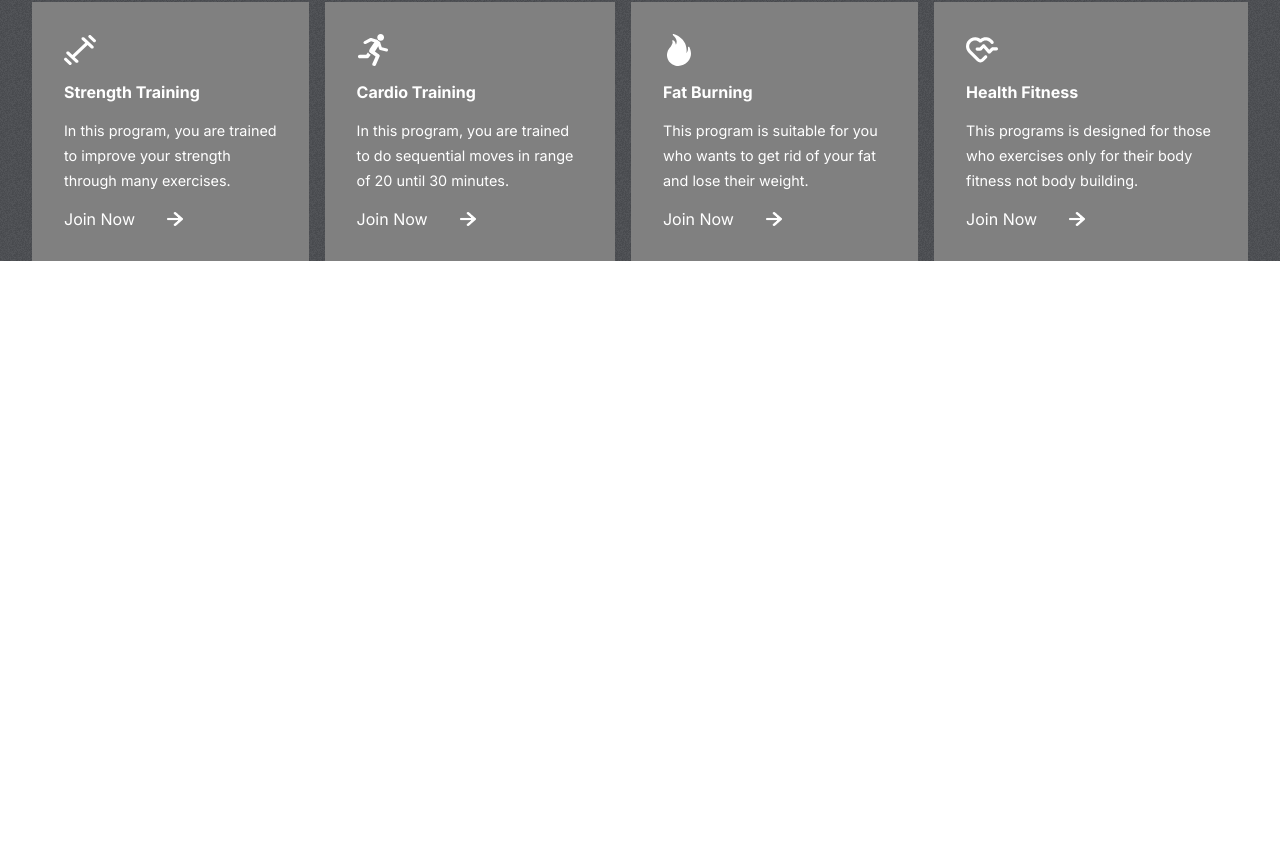
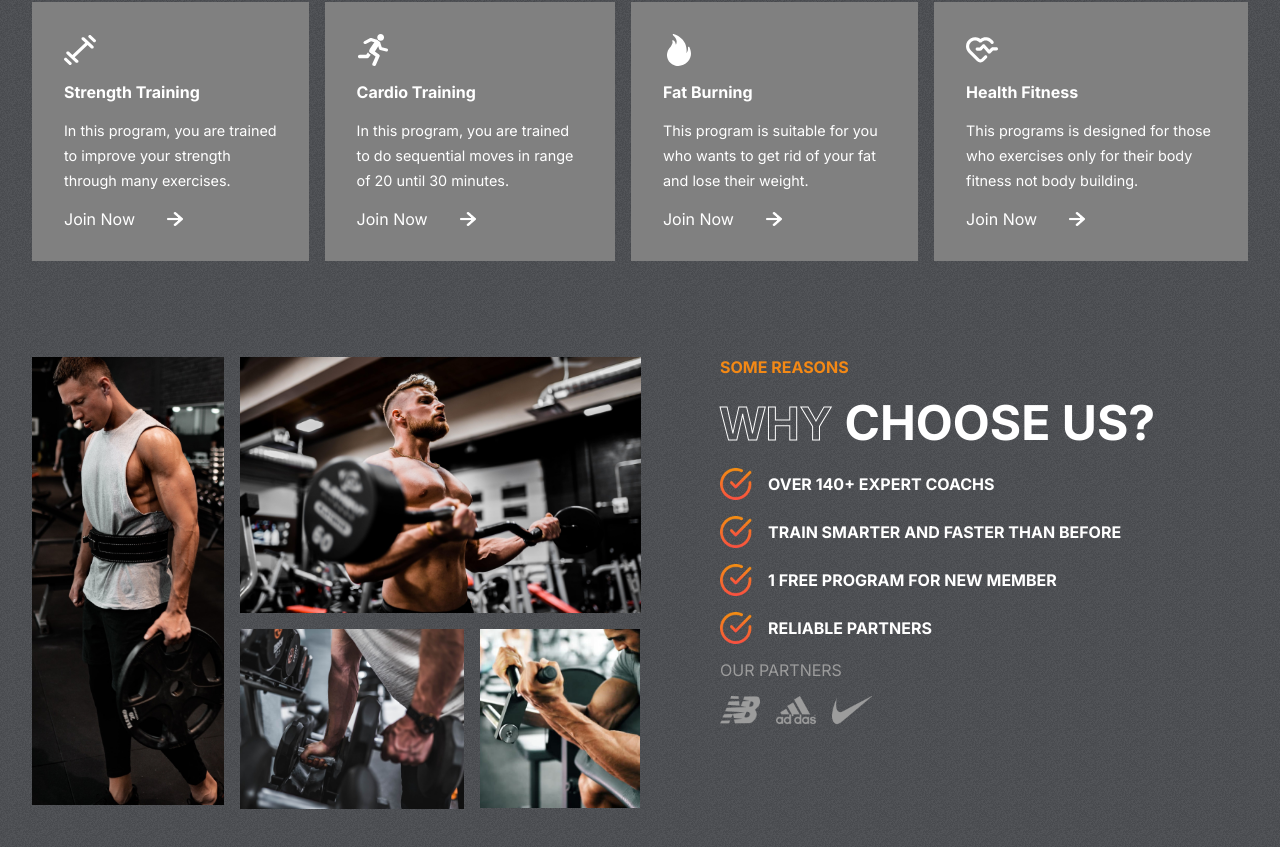
Before and after one commit to karantinz/FitClub, a React (Create React App) app: page / in a window 1280 px wide. Shown: the part 906-1753 px from the top of the page. Before the commit the page ends 1167 px from the top, so only its background shows below. Built offline with nearby package versions, Linux system fonts and the light colour scheme.

Commit message:
reasons component

```diff
--- a/src/App.js
+++ b/src/App.js
@@ -1,4 +1,5 @@
 import './App.css';
+import Reasons from './components/Reasons/Reasons';
 import Hero from './components/hero/Hero';
 import Programs from './components/programs/Programs';
 
@@ -7,6 +8,7 @@
     <div className="App">
       <Hero/>
       <Programs/>
+      <Reasons/>
     </div>
   );
 }
--- /dev/null
+++ b/src/components/Reasons/Reasons.css
@@ -0,0 +1,88 @@
+.reasons {
+    padding: 0 2rem;
+    display: flex;
+    gap: 5rem;
+}
+
+.left-r {
+    flex: 0 1;
+    display: grid;
+    grid-template-columns: repeat(3, 1fr);
+    gap: 1rem;
+    grid-auto-rows: 1fr;
+}
+
+.left-r>img {
+    object-fit: cover;
+}
+
+.left-r>:nth-child(1) {
+    width: 12rem;
+    grid-row: 1/3;
+    height: 28rem;
+}
+
+.left-r>:nth-child(2) {
+    width: auto;
+    height: 16rem;
+    grid-column: 2/4;
+}
+
+.left-r>:nth-child(3) {
+    width: 14rem;
+    grid-row: 2;
+    grid-column: 2/3;
+}
+
+.left-r>:nth-child(4) {
+    width: 10rem;
+    grid-row: 2;
+    grid-column: 3/4;
+    height: 11.2rem;
+}
+
+.right-r {
+    flex: 1 1;
+    text-transform: uppercase;
+    gap: 1rem;
+    display: flex;
+    flex-direction: column;
+}
+
+.right-r>span {
+    font-weight: bold;
+    color: var(--orange);
+}
+
+.right-r>div {
+    color: #fff;
+    font-size: 3rem;
+    font-weight: bold;
+}
+
+.details-r {
+    display: flex;
+    flex-direction: column;
+    gap: 1rem;
+}
+
+.details-r>div {
+    display: flex;
+    align-items: center;
+    font-size: 1rem;
+    gap: 1rem;
+}
+
+.details-r>div>img {
+    width: 2rem;
+    height: 2rem;
+}
+
+.partners {
+    display: flex;
+    gap: 1rem;
+}
+
+.partners>img {
+    width: 2.5rem;
+}
--- /dev/null
+++ b/src/components/Reasons/Reasons.jsx
@@ -0,0 +1,61 @@
+import React from "react";
+import "../Reasons/Reasons.css";
+
+import image1 from "../../assets/image1.png";
+import image2 from "../../assets/image2.png";
+import image3 from "../../assets/image3.png";
+import image4 from "../../assets/image4.png";
+import nb from "../../assets/nb.png";
+import adidas from "../../assets/adidas.png";
+import nike from "../../assets/nike.png";
+import tick from "../../assets/tick.png";
+
+const Reasons = () => {
+  return (
+    <div className="reasons" id="#reasons">
+      <div className="left-r">
+        <img src={image1} alt="" />
+        <img src={image2} alt="" />
+        <img src={image3} alt="" />
+        <img src={image4} alt="" />
+      </div>
+      <div className="right-r">
+        <span>some reasons</span>
+
+        <div>
+          <span className="stroke-text">why </span>
+          <span>choose us?</span>
+        </div>
+
+        <div className="details-r">
+          <div>
+            <img src={tick} alt="" />
+            <span>OVER 140+ EXPERT COACHS</span>
+          </div>
+          <div>
+            <img src={tick} alt="" />
+            <span>TRAIN SMARTER AND FASTER THAN BEFORE</span>
+          </div>
+          <div>
+            <img src={tick} alt="" />
+            <span>1 FREE PROGRAM FOR NEW MEMBER</span>
+          </div>
+          <div>
+            <img src={tick} alt="" />
+            <span>RELIABLE PARTNERS</span>
+          </div>
+        </div>
+        <span style={{ color: "var(--gray)", fontWeight: "normal" }}>
+          our partners
+        </span>
+        <div className="partners">
+          <img src={nb} alt="" />
+          <img src={adidas} alt="" />
+          <img src={nike} alt="" />
+        </div>
+      </div>
+    </div>
+  );
+};
+
+export default Reasons;
```
